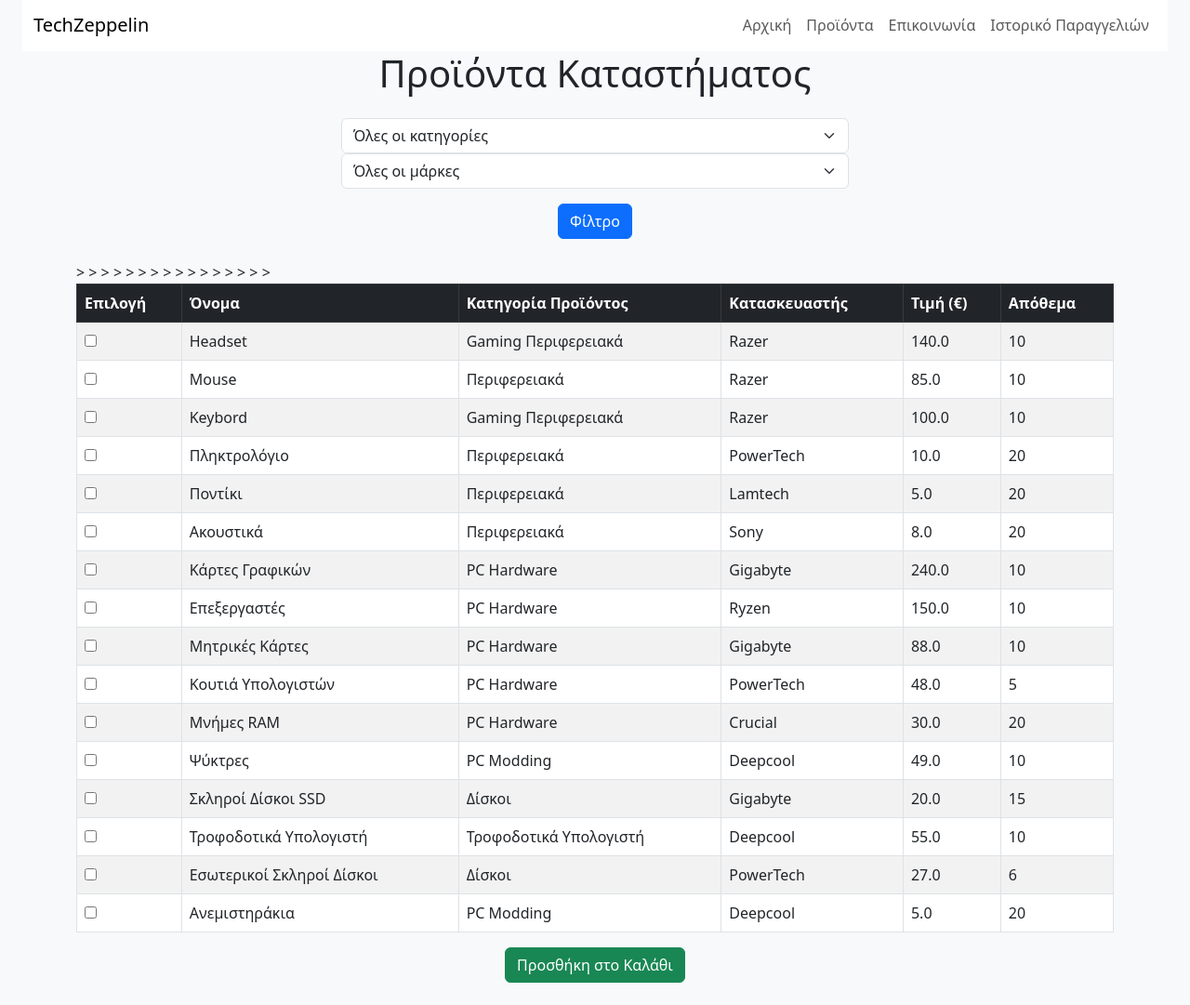
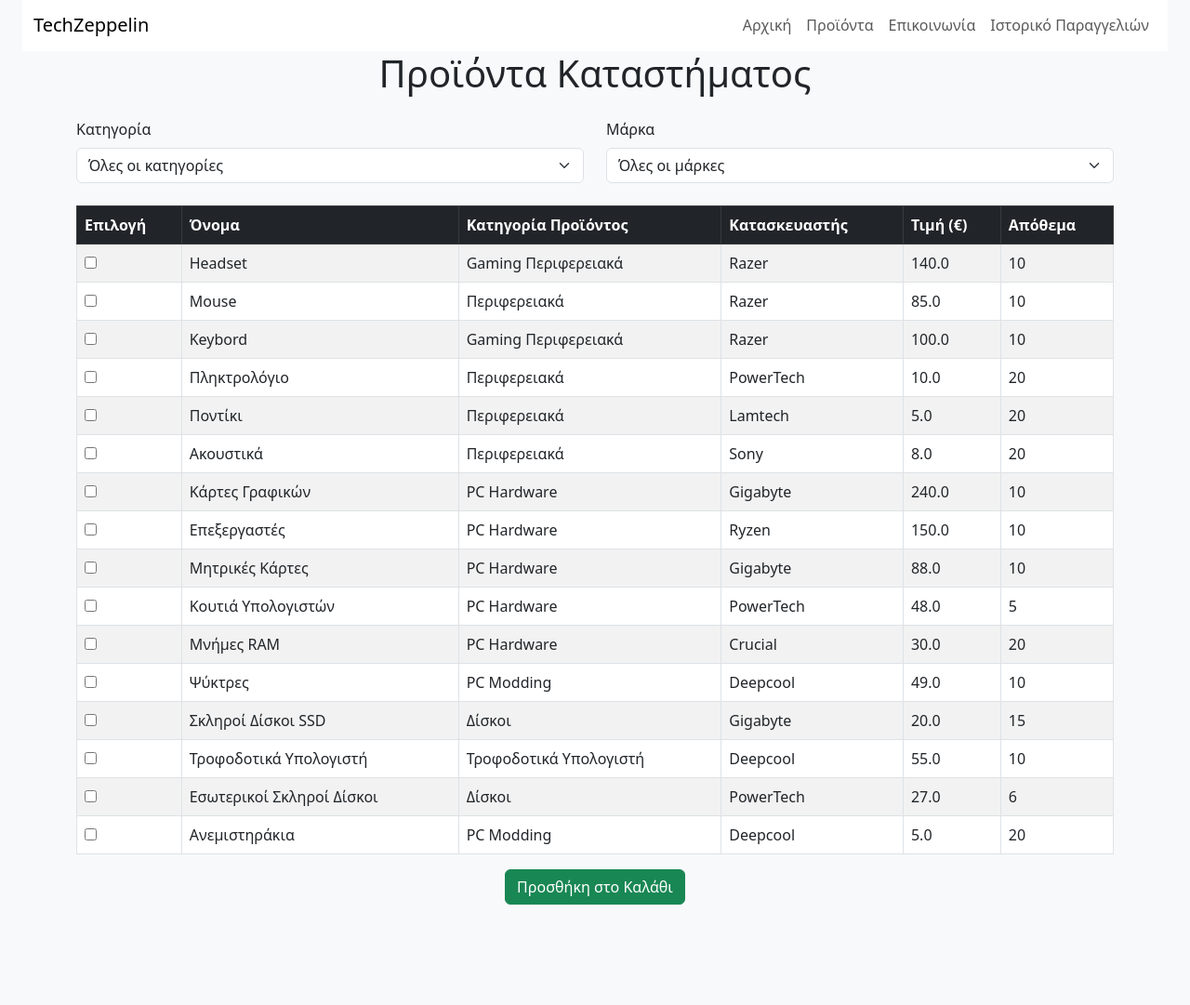
Before and after one commit to FotisGiotis5/TechZeppelin, a Django app: page /products/ in a window 1280 px wide. Shown: the part 25-1106 px from the top of the page at 93% size. After the commit the page ends 998 px from the top, so only its background shows below. Run offline with Django 5.2, Linux system fonts and the light colour scheme; a user stored in the database is signed in; data comes from the database, SQL or seed files in the repository; both versions use the stored data as it was after the commit.

Commit message:
JavaScript1

```diff
--- a/mysite/polls/Templates/products.html
+++ b/mysite/polls/Templates/products.html
@@ -1,4 +1,3 @@
-
 <!DOCTYPE html>
 <html lang="el">
 <head>
@@ -24,31 +23,31 @@
       </div>
     </div>
   </nav>
+
   <div class="container">
     <h1 class="mb-4 text-center">Προϊόντα Καταστήματος</h1>
 
-    <!-- Φίλτρο κατηγορίας -->
-    <form method="GET" class="row mb-4">
-      <div class="col-md-6 offset-md-3">
-        <div class="input-group">
-          <select name="category" class="form-select">
+    <!-- JavaScript Φίλτρα -->
+    <div class="row mb-4">
+      <div class="col-md-6">
+        <label for="categoryFilter" class="form-label">Κατηγορία</label>
+        <select id="categoryFilter" class="form-select">
             <option value="">Όλες οι κατηγορίες</option>
             <option value="PC Modding">PC Modding</option>
             <option value="Περιφερειακά">Περιφερειακά</option>
             <option value="Gaming Περιφερεικά">Gaming Περιφερεικά</option>
             <option value="PC Hardware">PC Hardware</option>
             <option value="Τροφοδοτικά Υπολογιστή">Τροφοδοτικά Υπολογιστή</option>
-            <option value="Δίσκοι">Δίσκοι</option6>
+            <option value="Δίσκοι">Δίσκοι</option>
             {% for category in categories %}
-              <option value="{{ category.name }}" {% if selected_category == category.value %}selected{% endif %}>
-                {{ category.name }}
-              </option>
+              <option value="{{ category.name }}">{{ category.name }}</option>
             {% endfor %}
         </select>
       </div>
-      </div>
-      <div class="col-md-6 offset-md-3">
-        <select name="brand" class="form-select">
+
+      <div class="col-md-6">
+        <label for="brandFilter" class="form-label">Μάρκα</label>
+        <select id="brandFilter" class="form-select">
             <option value="">Όλες οι μάρκες</option>
             <option value="Razer">Razer</option>
             <option value="Gigabyte">Gigabyte</option>
@@ -59,20 +58,15 @@
             <option value="Crucial">Crucial</option>
             <option value="Deepcool">Deepcool</option>
             {% for brand in brands %}
-            <option value="{{ brand.name }}" {% if selected_brand == brand.name %}selected{% endif %}>
-              {{ brand.name }}
-            </option>
+              <option value="{{ brand.name }}">{{ brand.name }}</option>
             {% endfor %}
         </select>
       </div>
-      <div class="col-12 text-center mt-3">
-        <button type="submit" class="btn btn-primary">Φίλτρο</button>
     </div>
-    </form>
 
+    <!-- Πίνακας προϊόντων -->
     <form method="POST" action="{% url 'add_to_cart' %}">
       {% csrf_token %}
-
       <table class="table table-striped table-bordered align-middle">
         <thead class="table-dark">
           <tr>
@@ -86,19 +80,19 @@
         </thead>
         <tbody>
           {% for product in products %}
-        <tr>
-          <td>
-            <input type="checkbox" name="products" value="{{ product.id }}">
-          </td>
+          <tr class="product-row"
+              data-category="{{ product.category.name }}"
+              data-brand="{{ product.manufacturer.name }}">
+            <td><input type="checkbox" name="products" value="{{ product.id }}"></td>
             <td>{{ product.name }}</td>
-          <td>{{product.category}}</td>
-          <td>{{product.manufacturer}}</td>
+            <td>{{ product.category.name }}</td>
+            <td>{{ product.manufacturer.name }}</td>
             <td>{{ product.price }}</td>
-          <td>{{ product.stock }}</td>>
+            <td>{{ product.stock }}</td>
           </tr>
           {% empty %}
           <tr>
-          <td colspan="5" class="text-center">Δεν βρέθηκαν προϊόντα σε αυτή την κατηγορία.</td>
+            <td colspan="6" class="text-center">Δεν βρέθηκαν προϊόντα.</td>
           </tr>
           {% endfor %}
         </tbody>
@@ -109,5 +103,31 @@
     </form>
   </div>
 
+  <!-- JS για τα φίλτρα -->
+  <script>
+    document.addEventListener('DOMContentLoaded', function () {
+      const categoryFilter = document.getElementById('categoryFilter');
+      const brandFilter = document.getElementById('brandFilter');
+      const productRows = document.querySelectorAll('.product-row');
+
+      function filterProducts() {
+        const selectedCategory = categoryFilter.value.toLowerCase();
+        const selectedBrand = brandFilter.value.toLowerCase();
+
+        productRows.forEach(row => {
+          const productCategory = row.dataset.category?.toLowerCase() || '';
+          const productBrand = row.dataset.brand?.toLowerCase() || '';
+
+          const matchesCategory = !selectedCategory || productCategory === selectedCategory;
+          const matchesBrand = !selectedBrand || productBrand === selectedBrand;
+
+          row.style.display = (matchesCategory && matchesBrand) ? '' : 'none';
+        });
+      }
+
+      categoryFilter.addEventListener('change', filterProducts);
+      brandFilter.addEventListener('change', filterProducts);
+    });
+  </script>
 </body>
 </html>
```
Also changed, not shown: mysite/db.sqlite3. Lines whose indentation alone changed are shown as unchanged.
